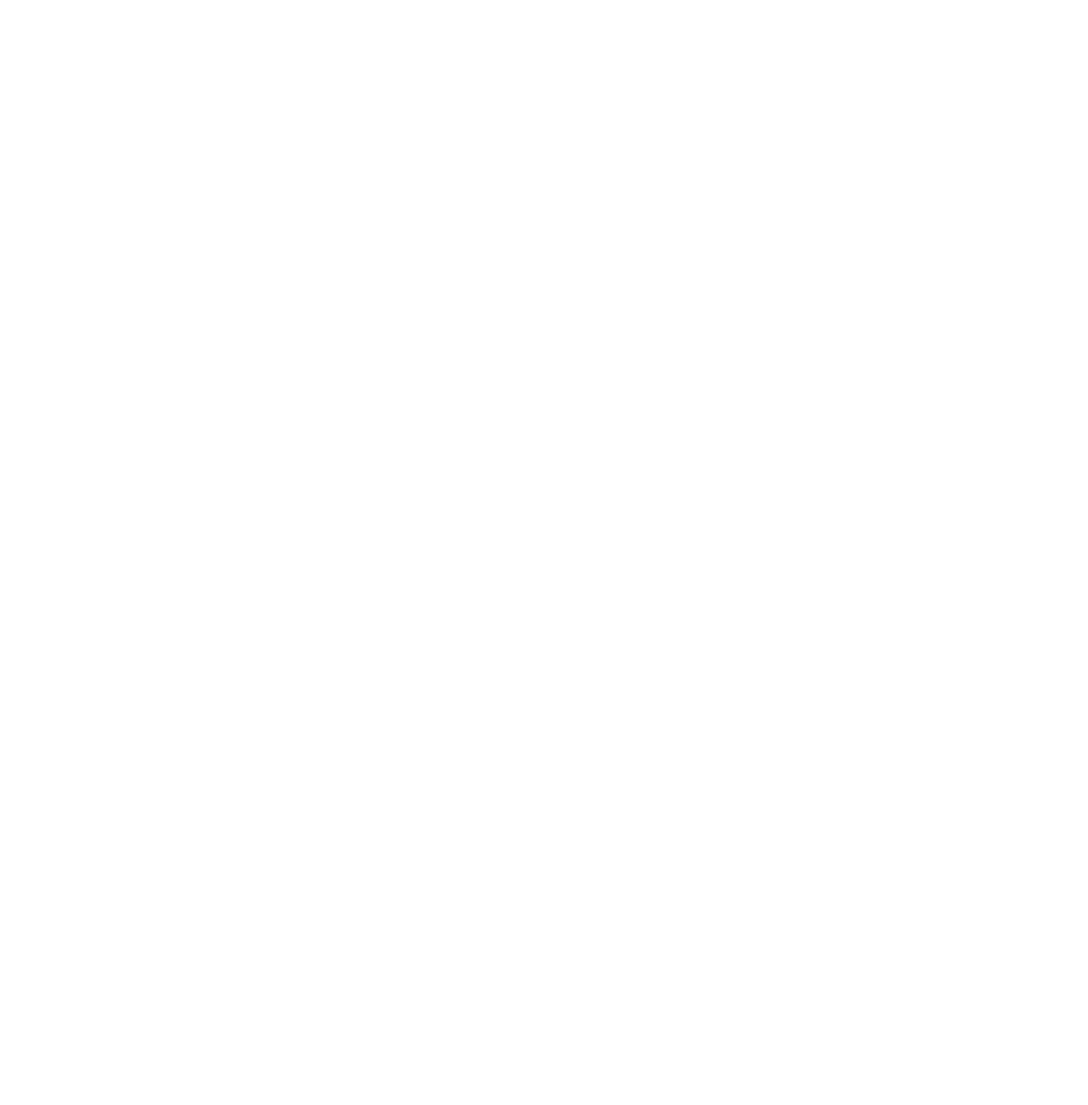
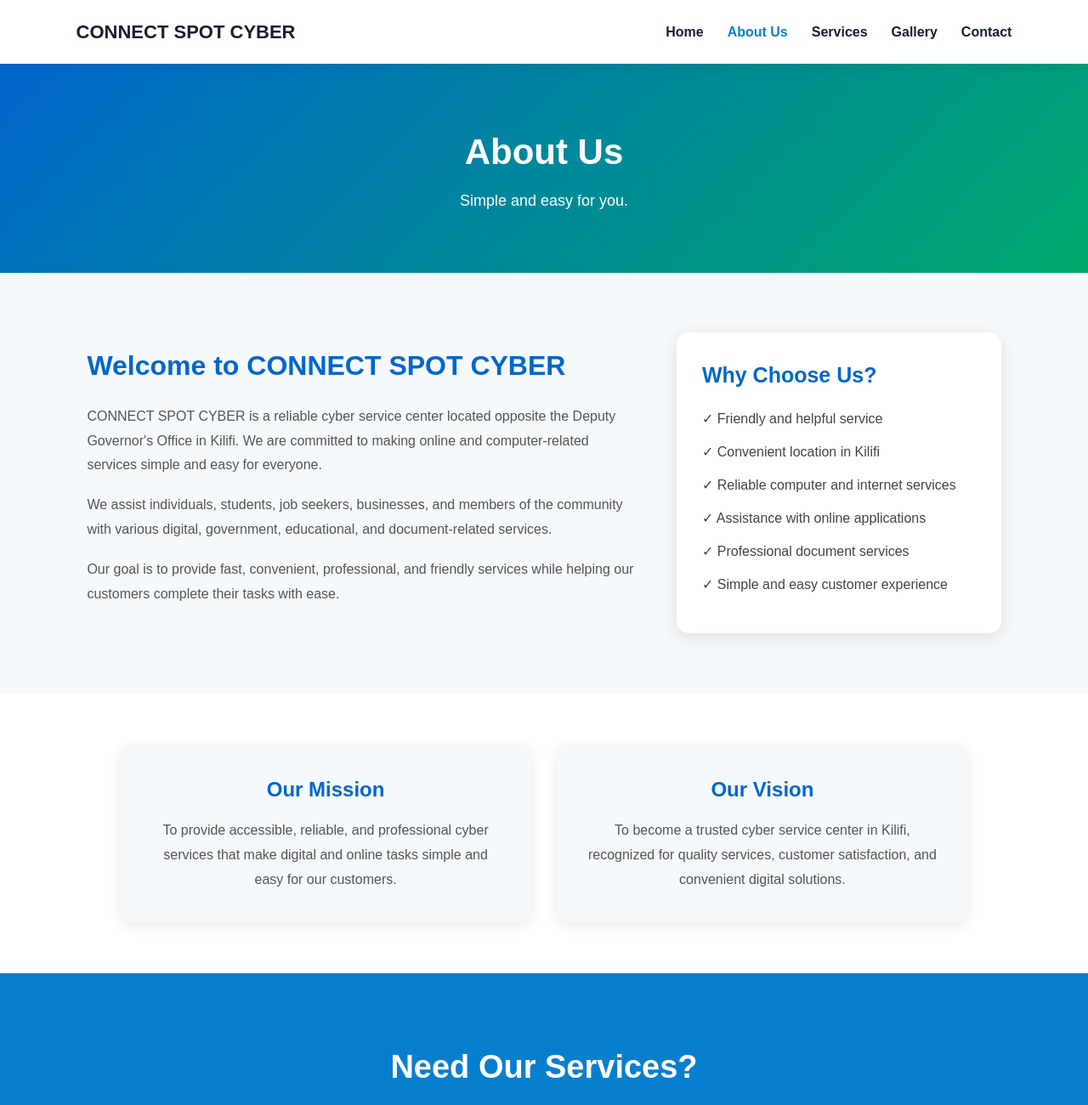
Before and after one commit to pascal-pcee/connectspot-cyber, a plain HTML site: page about.html in a window 1280 px wide. Shown: the top 1300 px of the page at 85% size. Before the commit the page ends 800 px from the top, so only its background shows below. Drawn offline with Linux system fonts and the light colour scheme.

Commit message:
Initial website commit

```diff
--- a/about.html
+++ b/about.html
@@ -0,0 +1,136 @@
+<!DOCTYPE html>
+<html lang="en">
+<head>
+    <meta charset="UTF-8">
+    <meta name="viewport" content="width=device-width, initial-scale=1.0">
+    <title>About Us - CONNECT SPOT CYBER</title>
+
+    <link rel="stylesheet" href="css/style.css">
+</head>
+
+<body>
+
+    <!-- Navigation Bar -->
+    <header>
+        <nav class="navbar">
+            <div class="logo">
+                CONNECT SPOT CYBER
+            </div>
+
+            <ul class="nav-links">
+                <li><a href="index.html">Home</a></li>
+                <li><a href="about.html" class="active">About Us</a></li>
+                <li><a href="services.html">Services</a></li>
+                <li><a href="gallery.html">Gallery</a></li>
+                <li><a href="contact.html">Contact</a></li>
+            </ul>
+        </nav>
+    </header>
+
+
+    <!-- About Hero Section -->
+    <section class="page-hero">
+        <h1>About Us</h1>
+        <p>Simple and easy for you.</p>
+    </section>
+
+
+    <!-- About Us Content -->
+    <section class="about-section">
+
+        <div class="about-content">
+
+            <div class="about-text">
+                <h2>Welcome to CONNECT SPOT CYBER</h2>
+
+                <p>
+                    CONNECT SPOT CYBER is a reliable cyber service center
+                    located opposite the Deputy Governor's Office in Kilifi.
+                    We are committed to making online and computer-related
+                    services simple and easy for everyone.
+                </p>
+
+                <p>
+                    We assist individuals, students, job seekers, businesses,
+                    and members of the community with various digital,
+                    government, educational, and document-related services.
+                </p>
+
+                <p>
+                    Our goal is to provide fast, convenient, professional,
+                    and friendly services while helping our customers
+                    complete their tasks with ease.
+                </p>
+            </div>
+
+
+            <div class="about-card">
+                <h3>Why Choose Us?</h3>
+
+                <ul>
+                    <li>✓ Friendly and helpful service</li>
+                    <li>✓ Convenient location in Kilifi</li>
+                    <li>✓ Reliable computer and internet services</li>
+                    <li>✓ Assistance with online applications</li>
+                    <li>✓ Professional document services</li>
+                    <li>✓ Simple and easy customer experience</li>
+                </ul>
+            </div>
+
+        </div>
+
+    </section>
+
+
+    <!-- Mission and Vision -->
+    <section class="mission-section">
+
+        <div class="mission-card">
+            <h2>Our Mission</h2>
+
+            <p>
+                To provide accessible, reliable, and professional cyber
+                services that make digital and online tasks simple and easy
+                for our customers.
+            </p>
+        </div>
+
+
+        <div class="mission-card">
+            <h2>Our Vision</h2>
+
+            <p>
+                To become a trusted cyber service center in Kilifi,
+                recognized for quality services, customer satisfaction,
+                and convenient digital solutions.
+            </p>
+        </div>
+
+    </section>
+
+
+    <!-- Call To Action -->
+    <section class="cta">
+        <h2>Need Our Services?</h2>
+
+        <p>
+            Visit CONNECT SPOT CYBER today and let us make it simple and easy for you.
+        </p>
+
+        <a href="contact.html" class="btn">Contact Us</a>
+    </section>
+
+
+    <!-- Footer -->
+    <footer>
+        <p>
+            &copy; 2026 CONNECT SPOT CYBER. All Rights Reserved.
+        </p>
+
+        <p>
+            Simple and easy for you.
+        </p>
+    </footer>
+
+</body>
+</html>
--- a/css/style.css
+++ b/css/style.css
@@ -427,3 +427,142 @@
         font-size: 30px;
     }
 }
+/* ==============================
+   ABOUT US PAGE
+   ============================== */
+
+.page-hero {
+    background: linear-gradient(135deg, #0066cc, #00a86b);
+    color: white;
+    text-align: center;
+    padding: 70px 20px;
+}
+
+.page-hero h1 {
+    font-size: 42px;
+    margin-bottom: 10px;
+}
+
+.page-hero p {
+    font-size: 18px;
+}
+
+
+/* About Section */
+
+.about-section {
+    padding: 70px 8%;
+    background: #f5f9fc;
+}
+
+.about-content {
+    display: flex;
+    gap: 50px;
+    align-items: center;
+    max-width: 1100px;
+    margin: auto;
+}
+
+.about-text {
+    flex: 2;
+}
+
+.about-text h2 {
+    color: #0066cc;
+    font-size: 32px;
+    margin-bottom: 20px;
+}
+
+.about-text p {
+    color: #555;
+    line-height: 1.8;
+    margin-bottom: 18px;
+    font-size: 16px;
+}
+
+
+/* Why Choose Us Card */
+
+.about-card {
+    flex: 1;
+    background: white;
+    padding: 30px;
+    border-radius: 15px;
+    box-shadow: 0 5px 20px rgba(0, 0, 0, 0.1);
+}
+
+.about-card h3 {
+    color: #0066cc;
+    font-size: 25px;
+    margin-bottom: 20px;
+}
+
+.about-card ul {
+    list-style: none;
+    padding: 0;
+}
+
+.about-card li {
+    margin-bottom: 15px;
+    color: #444;
+    line-height: 1.5;
+}
+
+
+/* Mission and Vision */
+
+.mission-section {
+    display: flex;
+    gap: 30px;
+    justify-content: center;
+    padding: 60px 8%;
+    background: white;
+}
+
+.mission-card {
+    width: 45%;
+    padding: 35px;
+    background: #f5f9fc;
+    border-radius: 15px;
+    text-align: center;
+    box-shadow: 0 5px 15px rgba(0, 0, 0, 0.08);
+}
+
+.mission-card h2 {
+    color: #0066cc;
+    margin-bottom: 15px;
+}
+
+.mission-card p {
+    color: #555;
+    line-height: 1.8;
+}
+
+
+/* About Page Mobile Design */
+
+@media (max-width: 768px) {
+
+    .page-hero h1 {
+        font-size: 32px;
+    }
+
+    .about-content {
+        flex-direction: column;
+    }
+
+    .about-card {
+        width: 100%;
+        box-sizing: border-box;
+    }
+
+    .mission-section {
+        flex-direction: column;
+        padding: 40px 8%;
+    }
+
+    .mission-card {
+        width: 100%;
+        box-sizing: border-box;
+    }
+}
```
